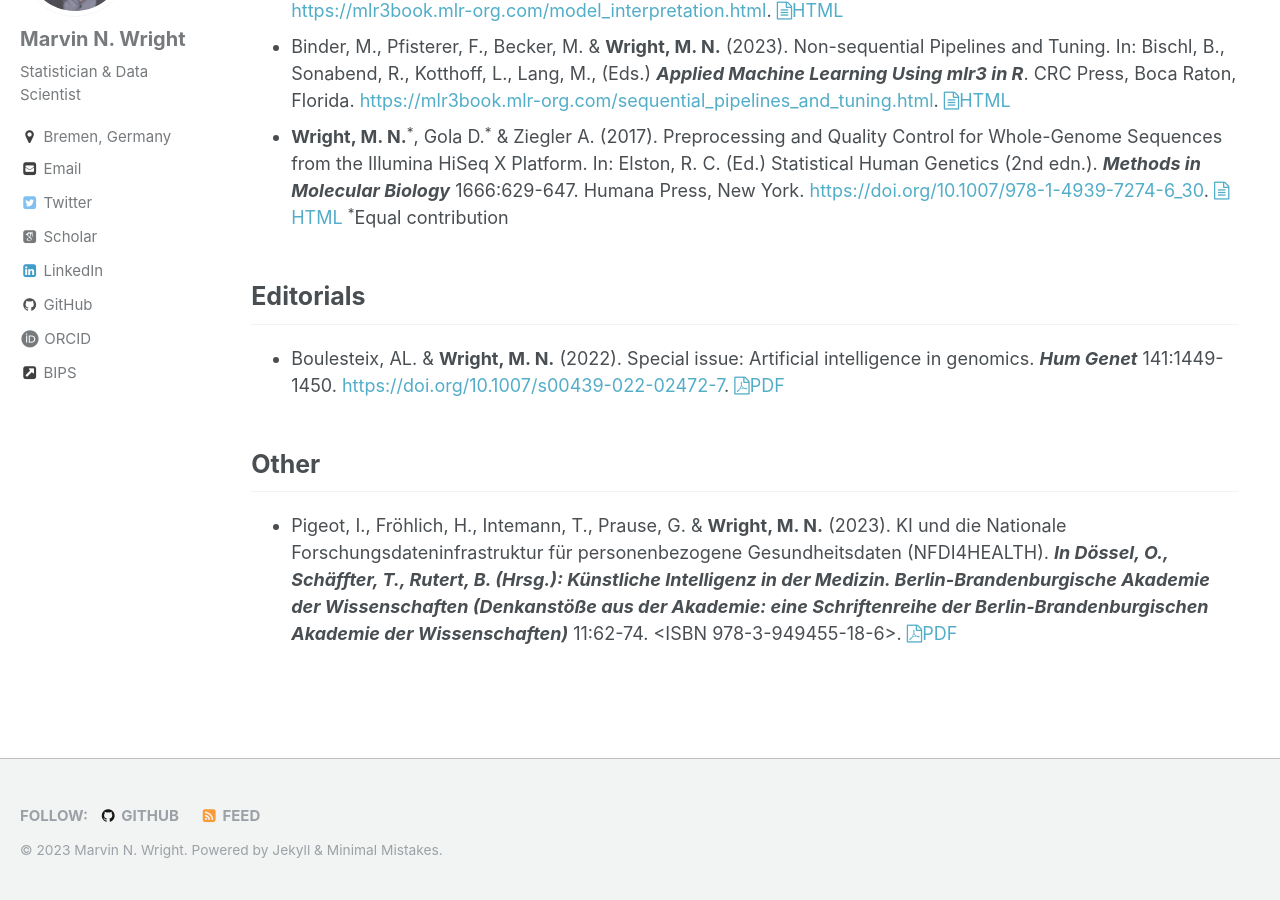
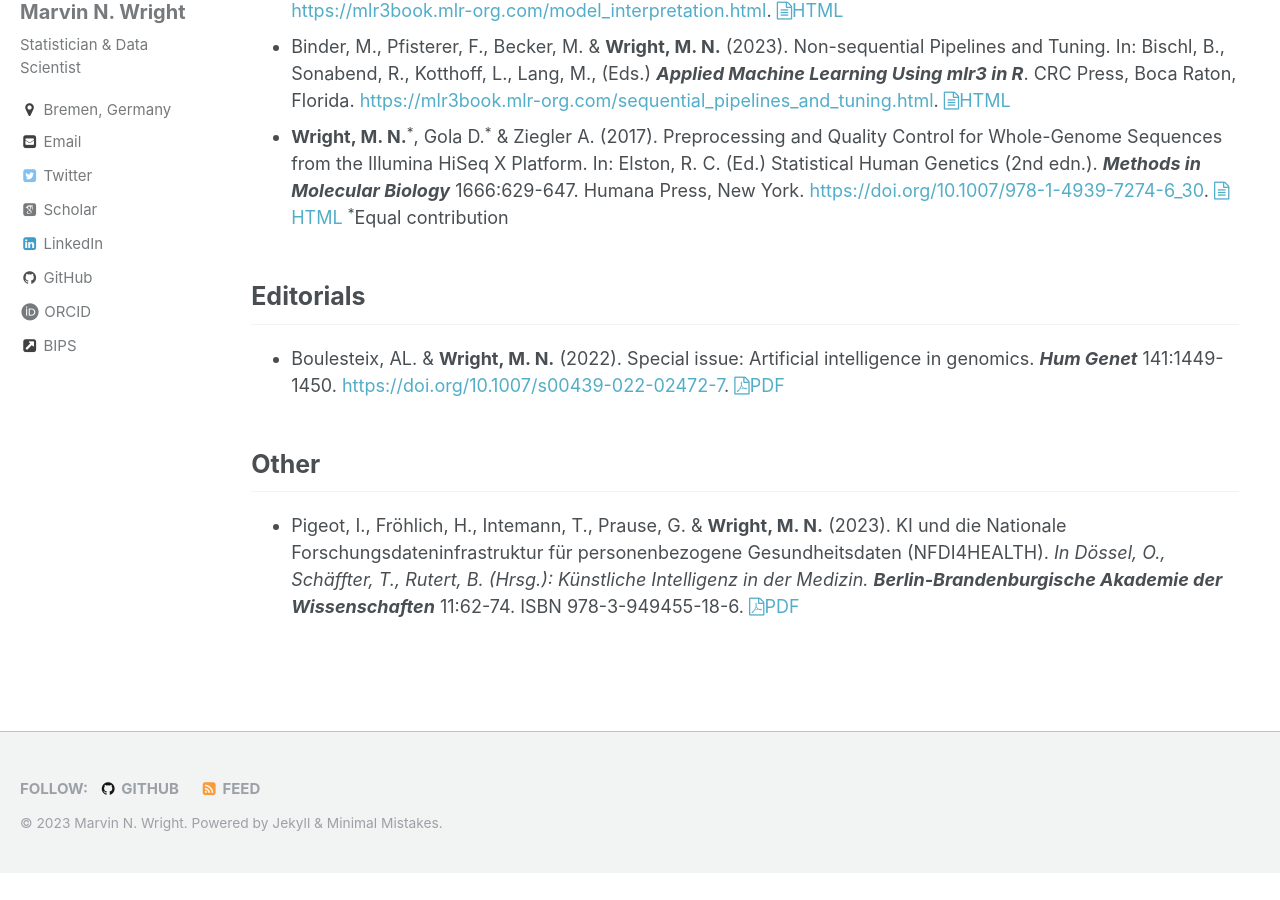
Before and after one commit to mnwright/mnwright.github.io, a Jekyll site: the page built from _pages/publications.md, in a window 1280 px wide and 900 px high, scrolled down 4196 px. Built offline with Jekyll 4.4.1, drawn with Linux system fonts in a browser that asks for light colours; some web fonts are replaced; after the commit the page ends 5069 px from its top, so only the background shows below that.

Commit message:
fix BBAW pub

```diff
--- a/_pages/publications.md
+++ b/_pages/publications.md
@@ -60,4 +60,4 @@ Most papers are freely available (<i class="fa fa-file-pdf-o"></i>PDF links). Ju
 * {:.pub} Boulesteix, AL. & **Wright, M. N.** (2022). Special issue: Artificial intelligence in genomics. ***Hum Genet*** 141:1449-1450. <https://doi.org/10.1007/s00439-022-02472-7>. <a href="https://link.springer.com/content/pdf/10.1007/s00439-022-02472-7.pdf"><i class="fa fa-file-pdf-o"></i>PDF</a>
 
 ## Other
-* {:.pub} Pigeot, I., Fröhlich, H., Intemann, T., Prause, G. & **Wright, M. N.** (2023). KI und die Nationale Forschungsdateninfrastruktur für personenbezogene Gesundheitsdaten (NFDI4HEALTH). ***In Dössel, O., Schäffter, T., Rutert, B. (Hrsg.): Künstliche Intelligenz in der Medizin. Berlin-Brandenburgische Akademie der Wissenschaften (Denkanstöße aus der Akademie: eine Schriftenreihe der Berlin-Brandenburgischen Akademie der Wissenschaften)*** 11:62-74. <ISBN 978-3-949455-18-6>. <a href="https://edoc.bbaw.de/opus4-bbaw/files/3807/BBAW_DAS11_Pigeot_S62_74.pdf"><i class="fa fa-file-pdf-o"></i>PDF</a>
+* {:.pub} Pigeot, I., Fröhlich, H., Intemann, T., Prause, G. & **Wright, M. N.** (2023). KI und die Nationale Forschungsdateninfrastruktur für personenbezogene Gesundheitsdaten (NFDI4HEALTH). *In Dössel, O., Schäffter, T., Rutert, B. (Hrsg.): Künstliche Intelligenz in der Medizin. **Berlin-Brandenburgische Akademie der Wissenschaften*** 11:62-74. ISBN 978-3-949455-18-6. <a href="https://edoc.bbaw.de/opus4-bbaw/files/3807/BBAW_DAS11_Pigeot_S62_74.pdf"><i class="fa fa-file-pdf-o"></i>PDF</a>
```
